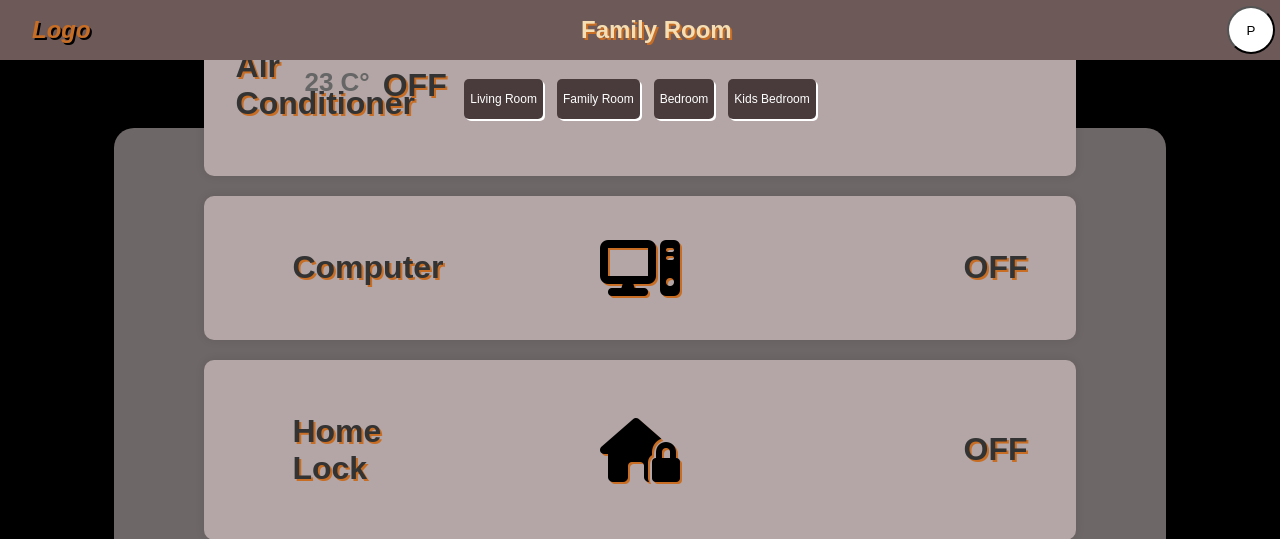
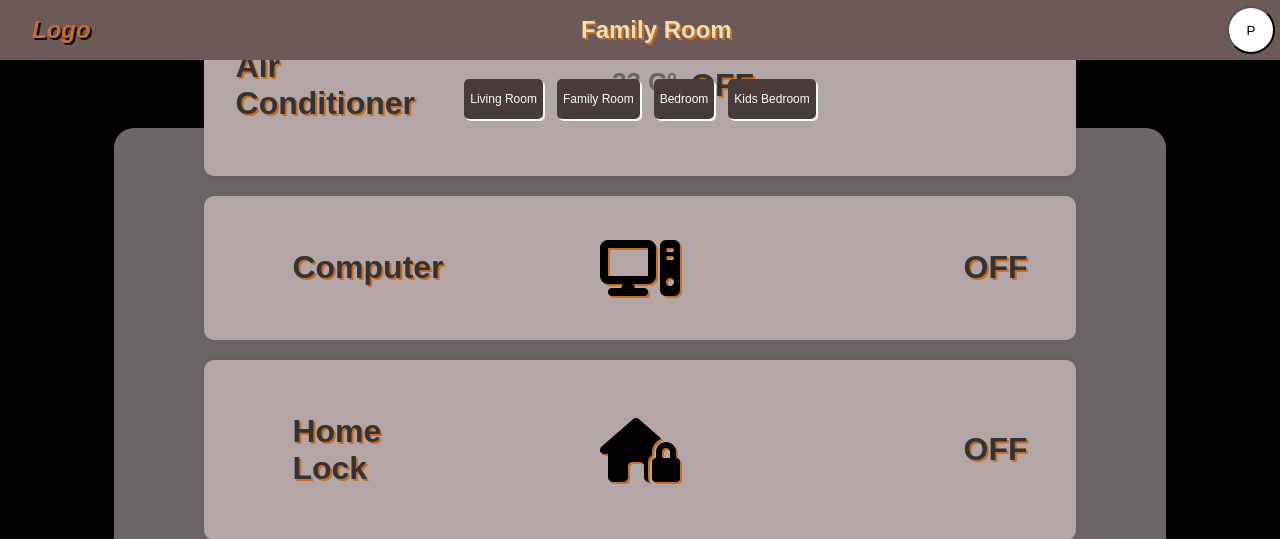
Before and after one commit to MiqeWazowhiskey/Web_Project_Home_Automation, a PHP site: page /consumer_room2.html in a window 1280 px wide. Shown: the top 539 px of the page. Run offline with PHP 8.4, Linux system fonts and the light colour scheme; some libraries are stand-ins or nearby versions.

Commit message:
fix: airconditioner css

```diff
--- a/style.css
+++ b/style.css
@@ -17,7 +17,7 @@
     display: flex;
     width: 100%;
     flex-direction: row !important;
-    align-items: flex-end !important;
+    justify-content: center !important;
   }
 
   .degree p {
```
